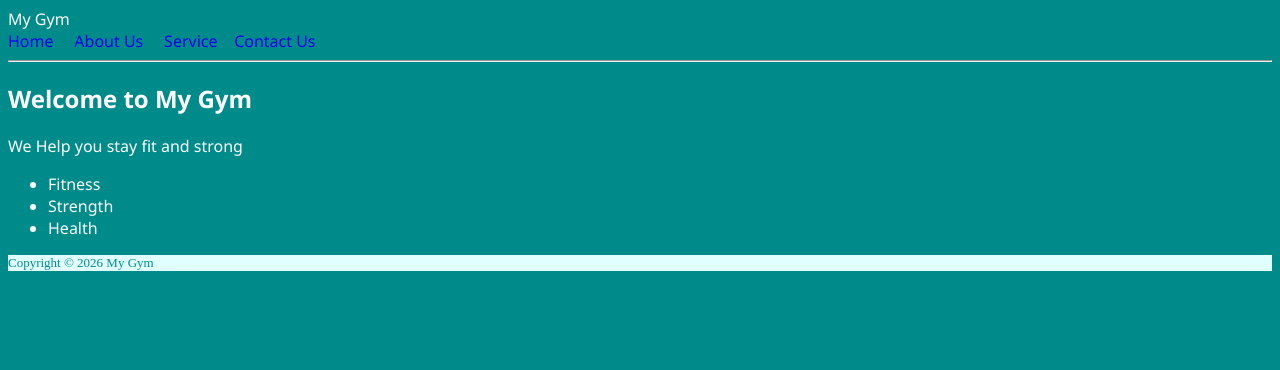
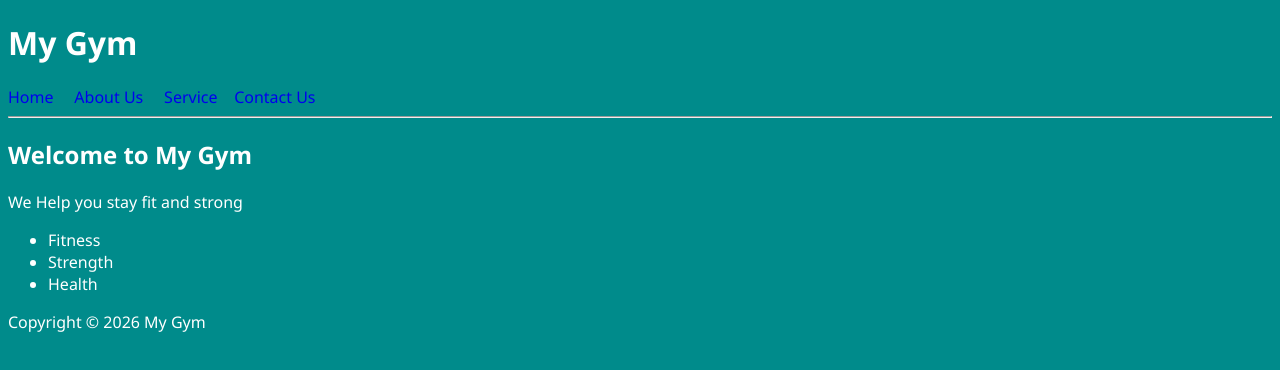
Before and after one commit to jaabirismaaciil35-boop/Jabir, a plain HTML site: page index.html in a window 1280 px wide. Drawn offline with Linux system fonts and the light colour scheme.

Commit message:
Add files via upload

```diff
--- a/index.html
+++ b/index.html
@@ -4,13 +4,17 @@
   <meta charset="UTF-8">
   <meta name="viewport" content="width=device-width, initial-scale=1">
   <title>Gym Home</title>
+  <style>
+  body {
+    background-color: darkcyan;
+    color: white;
+    font-size: medium;
+    font-family: 'Segoe UI', Tahoma, Geneva, Verdana, sans-serif;
+  }
+</style>
 </head>
-<body style="background-color: darkcyan;
-color: white;
-font-size: medium;
-font-family: 'Segoe UI', Tahoma, Geneva, Verdana, sans-serif;
-">
-  <Header style="background-color: darkcyan;"<h1>My Gym</h1></header>
+<body>
+  <Header><h1>My Gym</h1></header>
 <nav>
   <a href="index.html" style="text-decoration: none;">Home</a> &nbsp; &nbsp;
   <a href="About.html" style="text-decoration: none;">About Us</a> &nbsp; &nbsp;
@@ -27,10 +31,7 @@ font-family: 'Segoe UI', Tahoma, Geneva, Verdana, sans-serif;
       <li>Health</li>
     </ul>
   </Main>
-  <footer style="background-color: lightcyan;
-  color: darkcyan;
-  font-size: small;
-  font-family:Lightgray;">
+  <footer>
     <p>Copyright &copy; 2026 My Gym</p>
   </footer>
 </body>
```
